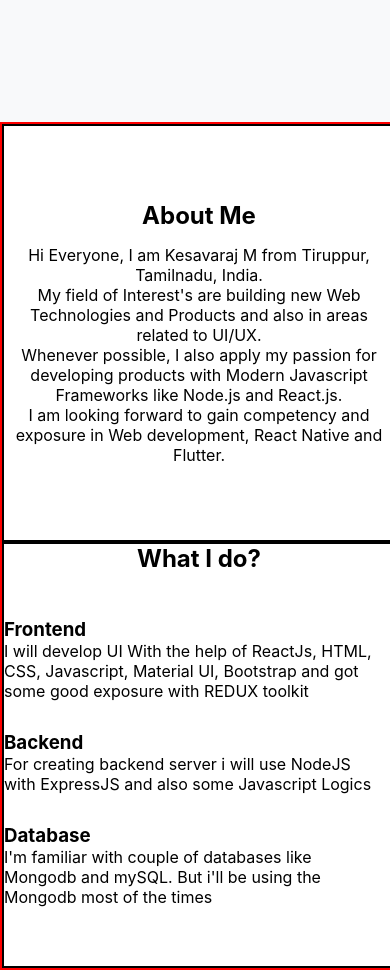
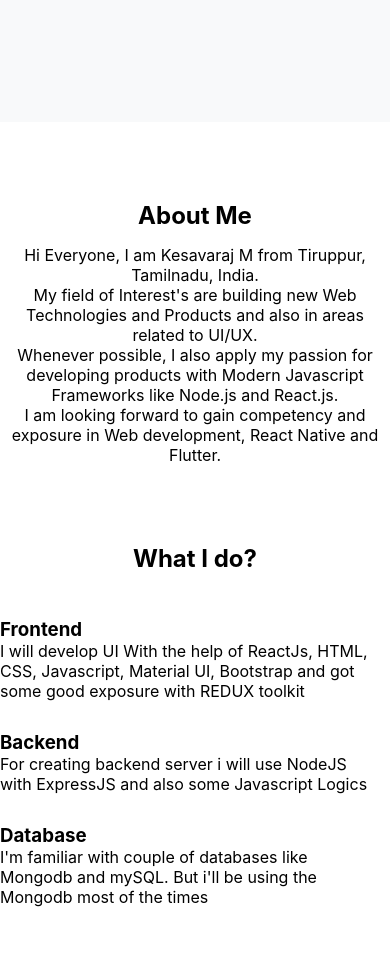
Before and after one commit to Kesavaraj80/my-portfolio, a React (Create React App) app: page /about in a window 390 px wide. Shown: the part 700-1670 px from the top of the page. Built offline with nearby package versions, Linux system fonts and the light colour scheme.

Commit message:
border commanded

```diff
--- a/src/components/About/About.css
+++ b/src/components/About/About.css
@@ -45,7 +45,7 @@
   .about_section {
     flex-direction: column;
     height:100vh;
-    border: 2px red solid;
+    /* border: 2px red solid; */
   }
   .about_me_container {
     height: 50vh;
@@ -55,7 +55,7 @@
     justify-content: center;
     align-items: center;
     /* padding-right: 10px; */
-    border: 2px black solid;
+    /* border: 2px black solid; */
   }
   .base {
     margin-top: 30px;
@@ -66,7 +66,7 @@
   .container {
     height: 50vh;
     width: 100vw;
-    border: 2px black solid;
+    /* border: 2px black solid; */
   }
   .what_can_container {
     display: flex;
```
